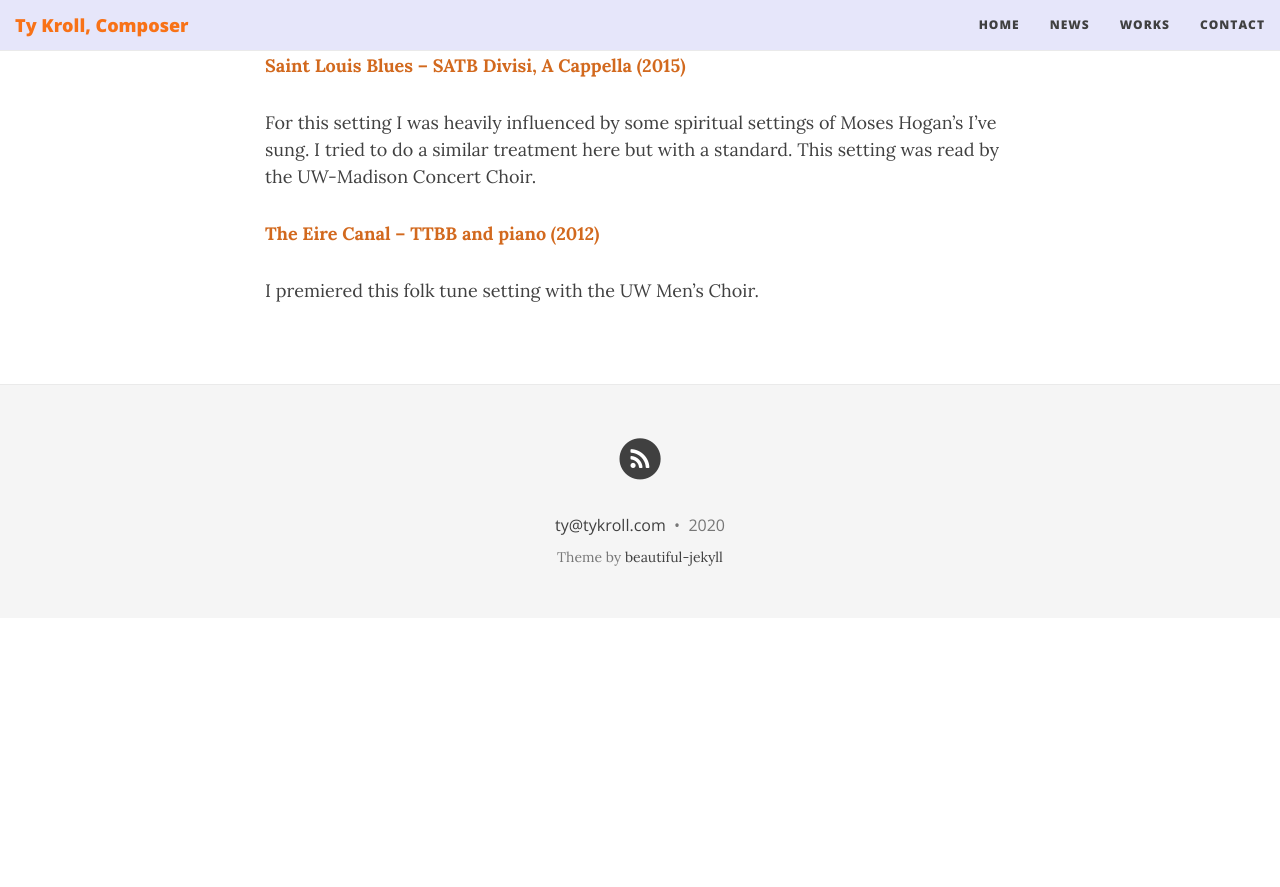
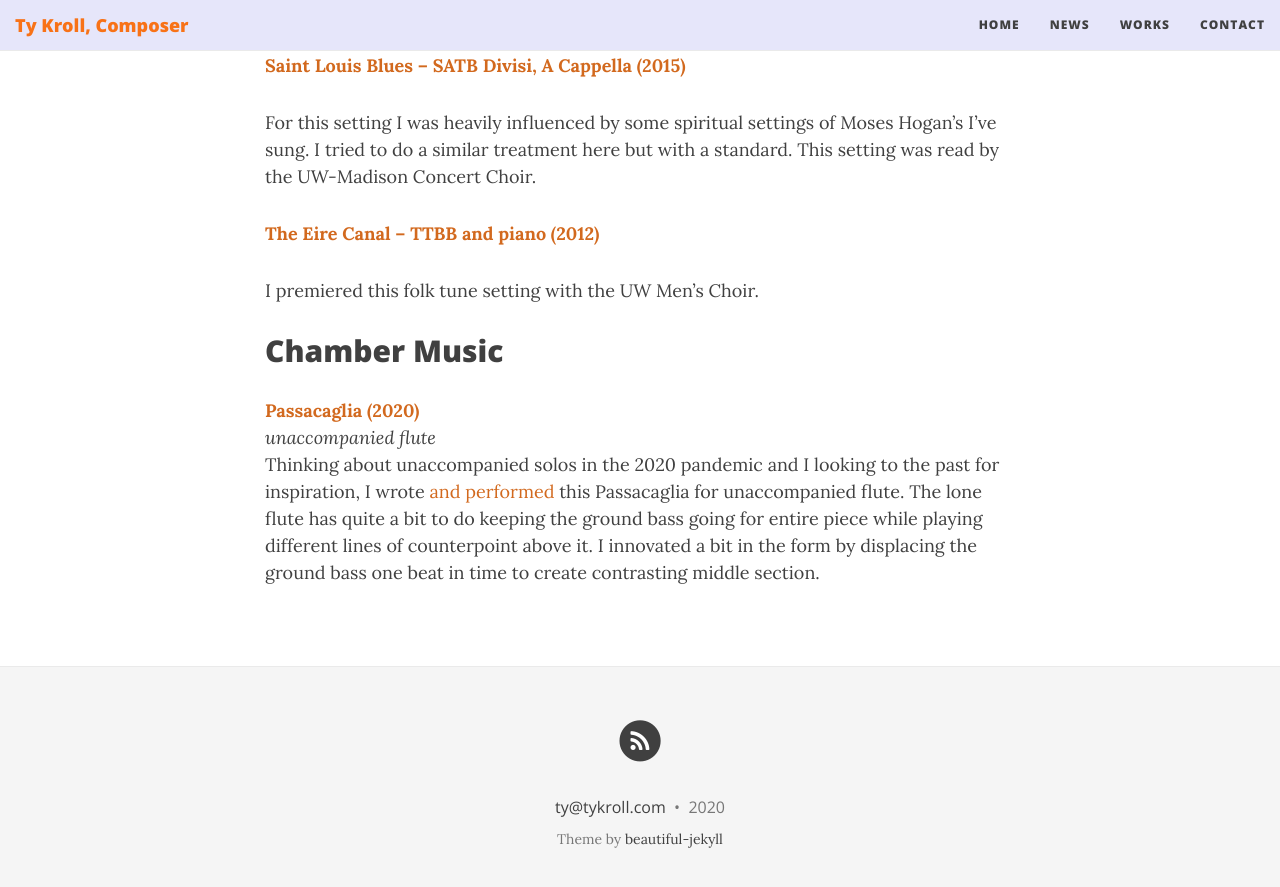
Before and after one commit to ctrueden/tykroll.com, a Jekyll site: the page built from works.md, in a window 1280 px wide and 900 px high, scrolled down 2710 px. Shown: the top 887 px of the window. Built offline with Jekyll 4.4.1, drawn with Linux system fonts in a browser that asks for light colours; nearby versions of some CDN libraries; before the commit the page ends 3328 px from its top, so only the background shows below that.

Commit message:
Update works.md

```diff
--- a/works.md
+++ b/works.md
@@ -72,3 +72,9 @@ For this setting I was heavily influenced by some spiritual settings of Moses Ho
 __[The Eire Canal – TTBB and piano (2012)](https://www.musicnotes.com/sheetmusic/mtd.asp?ppn=MN0107110)__
 
 I premiered this folk tune setting with the UW Men’s Choir.
+
+## Chamber Music
+
+__[Passacaglia (2020)](https://www.musicnotes.com/sheetmusic/mtd.asp?ppn=MN0224032)__
+<br>_unaccompanied flute_
+<br> Thinking about unaccompanied solos in the 2020 pandemic and I looking to the past for inspiration, I wrote [and performed](https://youtu.be/Tx3Oq2TyrCI) this Passacaglia for unaccompanied flute. The lone flute has quite a bit to do keeping the ground bass going for entire piece while playing different lines of counterpoint above it. I innovated a bit in the form by displacing the ground bass one beat in time to create contrasting middle section.
```
